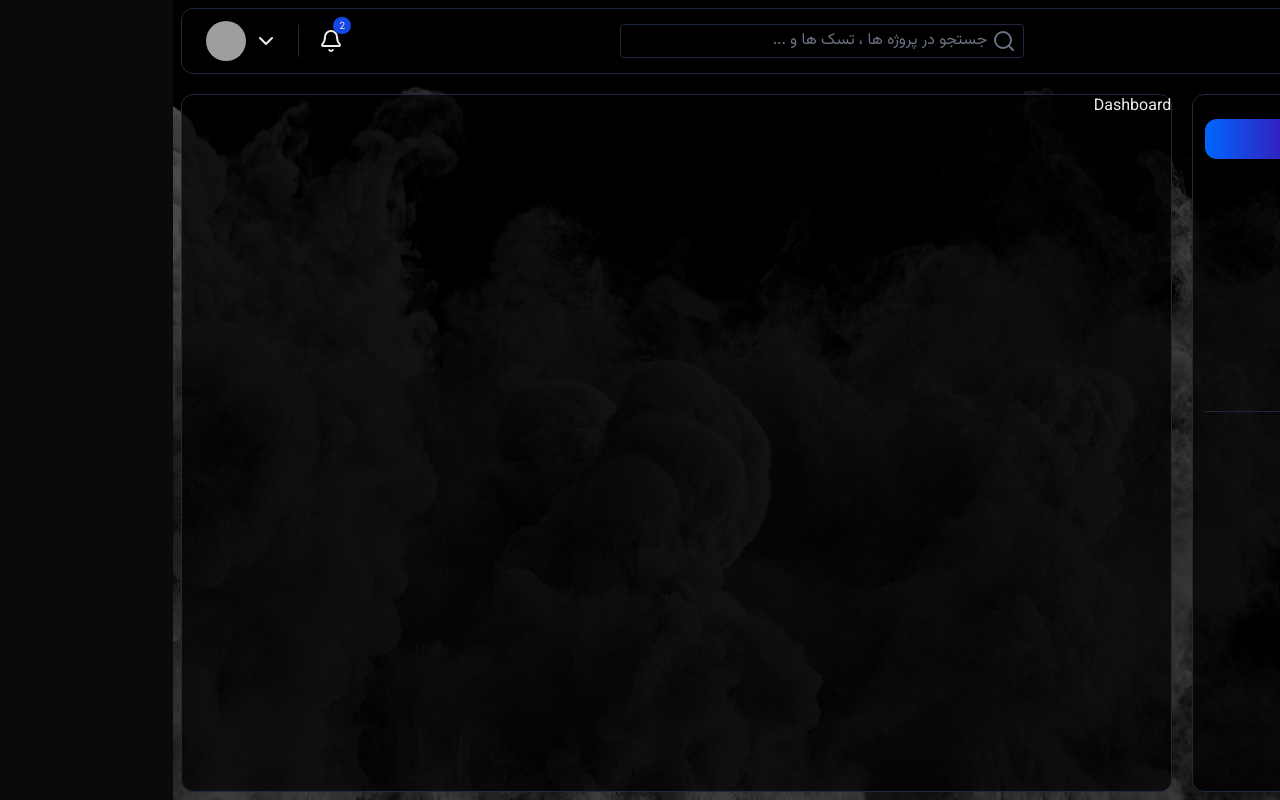
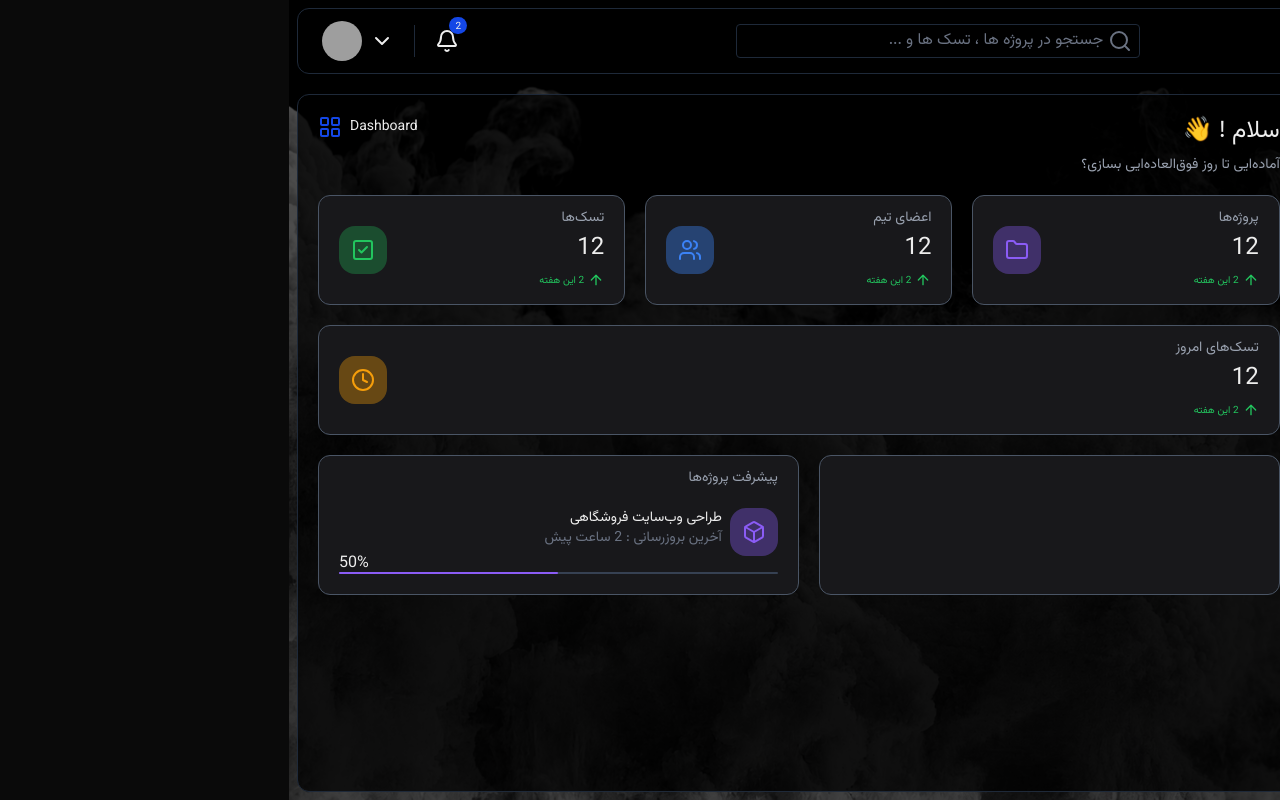
Before and after one commit to sajadzhzh/Dev_Flow, a Next.js app: page /dashboard in a window 1280 px wide. Built offline with nearby package versions, Linux system fonts and the light colour scheme; no server answers; grey boxes are pictures that could not be loaded.

Commit message:
Dashboard initialization

```diff
--- /dev/null
+++ b/Components/ui/CardItem.tsx
@@ -0,0 +1,25 @@
+import { Box } from "lucide-react";
+
+export default function CardItem() {
+  return (
+    <>
+      <div className="flex items-center justify-between gap-2 my-2 flex-wrap">
+        <div className="flex gap-2">
+          <div className="p-3 bg-[#8a5cf65b] text-[#8B5CF6] rounded-2xl">
+            <Box />
+          </div>
+          <div className="flex-col gap-2 text-sm lg:text-md">
+            طراحی وب‌سایت فروشگاهی
+            <div className="text-gray-500 text-sm">
+              آخرین بروزرسانی : 2 ساعت پیش
+            </div>
+          </div>
+        </div>
+        <div className="grow min-w-1/2 h-max border-b-2 border-gray-700 rounded relative mt-2">
+          <p className="absolute left-0 -top-5">50%</p>
+          <div className="w-[50%] absolute left-0 top-0 border-t-2 border-[#8B5CF6] h-max rounded"></div>
+        </div>
+      </div>
+    </>
+  );
+}
--- /dev/null
+++ b/Components/ui/SmallCard.tsx
@@ -0,0 +1,47 @@
+import { ArrowUp, Clock, Folder, SquareCheck, Users } from "lucide-react";
+import { ReactNode } from "react";
+
+export default function Card({
+  type,
+  children,
+}: {
+  children: ReactNode;
+  type: "project" | "task" | "team" | "report";
+}) {
+  return (
+    <div className="grow min-w-60 border border-gray-600 bg-[#18181B] rounded-xl py-3 px-5">
+      <div className="flex justify-between items-center">
+        <div className="flex flex-col gap-1">
+            <h3 className="text-sm text-gray-400">{children}</h3>
+            <p className="text-2xl">12</p>
+            <div className="text-[#22C55E] text-small flex items-center gap-1">
+                <ArrowUp className="w-4"/>
+                2 این هفته
+            </div>
+        </div>
+
+
+        {type === "project" && (
+          <div className="p-3 bg-[#8a5cf65b] text-[#8B5CF6] rounded-2xl">
+            <Folder />
+          </div>
+        )}
+        {type === "team" && (
+          <div className="p-3 bg-[#3b83f665] text-[#3B82F6] rounded-2xl">
+            <Users />
+          </div>
+        )}
+        {type === "task" && (
+          <div className="p-3 bg-[#22c55e4d] text-[#22C55E] rounded-2xl">
+            <SquareCheck />
+          </div>
+        )}
+        {type === "report" && (
+          <div className="p-3 bg-[#f59f0b5b] text-[#F59E0B] rounded-2xl">
+            <Clock />
+          </div>
+        )}
+      </div>
+    </div>
+  );
+}
--- a/Lib/Helper/Events.ts
+++ b/Lib/Helper/Events.ts
@@ -5,13 +5,13 @@ export const hiddenMenu = () => {
 
   if (menuCon?.classList.contains("w-full")) {
     menu?.classList.replace("w-2/3", "w-0");
-    body.classList.add("overflow-hidden");
+    body.classList.remove("overflow-hidden");
     setTimeout(() => {
       menuCon.classList.replace("w-full", "hidden");
     }, 150);
   } else {
     menuCon?.classList.replace("hidden", "w-full");
-    body.classList.remove("overflow-hidden");
+    body.classList.add("overflow-hidden");
     setTimeout(() => {
       menu?.classList.replace("w-0", "w-2/3");
     }, 25);
--- a/app/(main)/dashboard/page.tsx
+++ b/app/(main)/dashboard/page.tsx
@@ -1,5 +1,43 @@
-export default function DashboardPage(){
-    return(
-        <div>Dashboard</div>
-    )
+"use client";
+import CardItem from "@/Components/ui/CardItem";
+import Card from "@/Components/ui/SmallCard";
+import { LayoutGrid } from "lucide-react";
+import { useSession } from "next-auth/react";
+
+export default function DashboardPage() {
+  const { data: session } = useSession();
+  return (
+    <div className="w-full flex flex-col gap-5 p-5">
+      <div className="w-full flex flex-col lg:flex-row gap-2">
+        <div className="flex items-center justify-end gap-2 w-full lg:w-1/2 h-max order-1 lg:order-2">
+          <div className="text-sm m-0">Dashboard</div>
+          <LayoutGrid className="text-blue-700" />
+        </div>
+        <div className="flex flex-col justify-center gap-2 w-full lg:w-1/2 h-max order-2 lg:order-1">
+          <h2 className="text-2xl m-0">سلام {session?.user?.name} ! 👋</h2>
+          <p className="text-sm text-gray-400">
+            آماده‌ایی تا روز فوق‌العاده‌ایی بسازی؟
+          </p>
+        </div>
+      </div>
+
+      <div className="w-full flex gap-5 flex-wrap flex-col lg:flex-row">
+        <Card type="project">پروژه‌ها</Card>
+        <Card type="team">اعضای تیم</Card>
+        <Card type="task">تسک‌ها</Card>
+        <Card type="report">تسک‌های امروز</Card>
+      </div>
+
+      <div className="w-full flex gap-5 flex-wrap flex-col lg:flex-row">
+        <div className="grow lg:max-w-1/2 border border-gray-600 bg-[#18181B] rounded-xl py-3 px-5"></div>
+        <div className="grow lg:max-w-1/2 border border-gray-600 bg-[#18181B] rounded-xl py-3 px-5">
+          <div className="w-full text-sm text-gray-400 mb-5">
+            پیشرفت پروژه‌ها
+          </div>
+
+          <CardItem />
+        </div>
+      </div>
+    </div>
+  );
 }
--- a/app/globals.css
+++ b/app/globals.css
@@ -48,6 +48,7 @@ input:focus {
 .bg-auth {
   background-image: url(../public/smoke.png);
   background-size: cover;
+  background-attachment: fixed;
 }
 
 .text-small {
@@ -57,8 +58,8 @@ input:focus {
 .menu-item-active {
   background-image: linear-gradient(
     to left,
-    rgba(88, 136, 224, 0.158),
-    rgb(74, 0, 158),
-    rgb(0, 102, 255)
+    rgb(0, 102, 255),
+    rgba(88, 136, 224, 0.514),
+    rgb(74, 0, 158)
   );
 }
```
